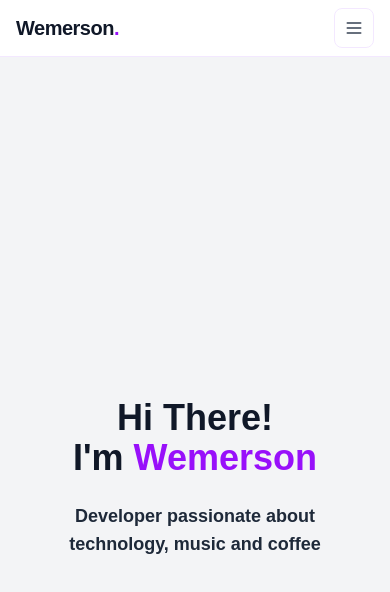
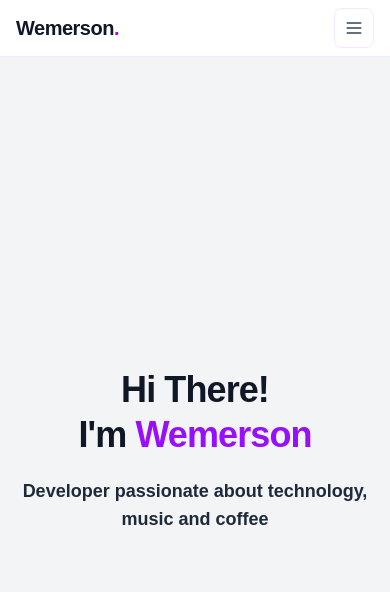
Before and after one commit to wmsalves/portfolio-wmsalves, a Next.js app: page / in a window 390 px wide. Shown: the top 592 px of the page. Built offline with nearby package versions, Linux system fonts and the light colour scheme.

Commit message:
style(home): refine hero sizing with min-h minus topbar, grid centering and responsive typography

```diff
--- a/src/app/page.tsx
+++ b/src/app/page.tsx
@@ -11,15 +11,15 @@ export default function Home() {
       {/* HOME */}
       <section
         id="home"
-        className="flex flex-col items-center justify-center h-screen px-6 md:px-10 bg-gray-100 text-center"
+        className="grid min-h-[calc(100vh-56px)] lg:min-h-screen place-items-center px-4 sm:px-6 md:px-10 bg-gray-100 text-center"
       >
-        <div className="max-w-3xl">
-          <h1 className="text-4xl md:text-6xl font-bold text-gray-900">
+        <div className="max-w-3xl mx-auto">
+          <h1 className="text-4xl sm:text-5xl md:text-6xl font-bold tracking-tight leading-tight text-gray-900">
             Hi There! <br />
             I&apos;m <span className="text-purple-600">Wemerson</span>
           </h1>
 
-          <p className="mt-6 text-gray-800 text-lg md:text-xl font-semibold">
+          <p className="mt-5 sm:mt-6 text-gray-800 text-lg sm:text-xl font-semibold">
             Developer passionate about technology, music and coffee
           </p>
         </div>
```
